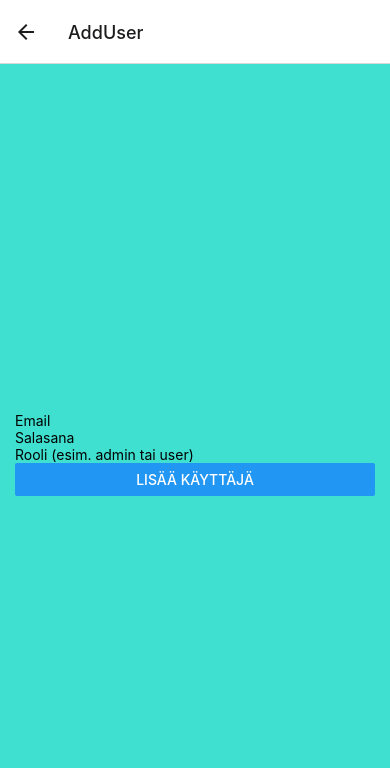
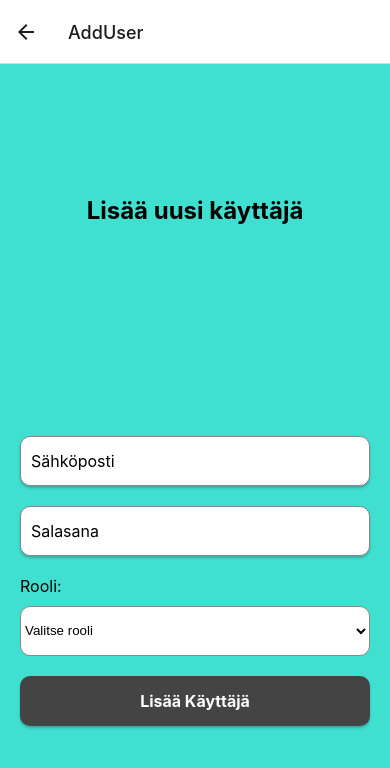
Before and after one commit to 4ntti13/TimeAndTurfApp, a React Native app: screen /AddUser in a window 390 px wide. Shown: the top 768 px of the page. Built offline with nearby package versions, Linux system fonts and the light colour scheme; what @react-native-firebase/app would draw is missing.

Commit message:
create new user works, date picker added, next pass selected date all the way to the summary screen

```diff
--- a/src/components/AddUser.tsx
+++ b/src/components/AddUser.tsx
@@ -1,42 +1,67 @@
 /* eslint-disable prettier/prettier */
-// AddUser.tsx:
+import React, { useState } from 'react';
+import { View, TextInput, Text, TouchableOpacity, StyleSheet } from 'react-native';
+import auth from '@react-native-firebase/auth';
+import firestore from '@react-native-firebase/firestore';
+import { Picker } from '@react-native-picker/picker';
 
-import React, { useState } from 'react';
-import { View, TextInput, Button, StyleSheet } from 'react-native';
-import auth from '@react-native-firebase/auth'; // Päivitetty import
-import firestore from '@react-native-firebase/firestore'; // Päivitetty import
-
-const AddUser: React.FC = () => {
+const AddUser = () => {
   const [email, setEmail] = useState('');
   const [password, setPassword] = useState('');
-  const [role, setRole] = useState(''); // esim. admin tai user
+  const [role, setRole] = useState('');
 
-  const handleAddUser = async (userEmail: string, userPassword: string, userRole: string) => {
+  const handleAddUser = async () => {
     try {
-      // Rekisteröi käyttäjä Firebase Authentication -palveluun
-      const userCredential = await auth().createUserWithEmailAndPassword(userEmail, userPassword);
+      const userCredential = await auth().createUserWithEmailAndPassword(email, password);
       const { user } = userCredential;
 
       if (user) {
-        // Tallenna lisätiedot Firestore-tietokantaan
-        await firestore().collection('users').add({
+        await firestore().collection('users').doc(user.uid).set({
           uid: user.uid,
-          email: userEmail,
-          role: userRole,
+          email: email,
+          role: role,
         });
-        console.log('Käyttäjä lisätty onnistuneesti!');
+
+        console.log('User added successfully!');
       }
     } catch (error) {
-      console.error('Virhe lisätessä käyttäjää:', error);
+      console.error('Error adding user:', error);
     }
   };
 
   return (
     <View style={styles.container}>
-      <TextInput placeholder="Email" value={email} onChangeText={setEmail} />
-      <TextInput placeholder="Salasana" value={password} onChangeText={setPassword} secureTextEntry />
-      <TextInput placeholder="Rooli (esim. admin tai user)" value={role} onChangeText={setRole} />
-      <Button title="Lisää Käyttäjä" onPress={() => handleAddUser(email, password, role)} />
+      <View style={styles.titleContainer}>
+        <Text style={styles.title}>Lisää uusi käyttäjä</Text>
+      </View>
+      <View style={styles.formContainer}>
+        <TextInput
+          placeholder="Sähköposti"
+          value={email}
+          onChangeText={setEmail}
+          style={styles.input}
+        />
+        <TextInput
+          placeholder="Salasana"
+          value={password}
+          onChangeText={setPassword}
+          secureTextEntry
+          style={styles.input}
+        />
+        <Text style={styles.label}>Rooli:</Text>
+        <Picker
+          selectedValue={role}
+          onValueChange={(itemValue) => setRole(itemValue)}
+          style={styles.picker}
+        >
+          <Picker.Item label="Valitse rooli" value="" />
+          <Picker.Item label="Työntekjä" value="user" />
+          <Picker.Item label="Pääkäyttäjä" value="admin" />
+        </Picker>
+        <TouchableOpacity style={styles.button} onPress={handleAddUser}>
+          <Text style={styles.buttonText}>Lisää Käyttäjä</Text>
+        </TouchableOpacity>
+      </View>
     </View>
   );
 };
@@ -44,11 +69,76 @@ const AddUser: React.FC = () => {
 const styles = StyleSheet.create({
   container: {
     flex: 1,
-    justifyContent: 'center',
-    padding: 15,
+    justifyContent: 'space-between',
+    padding: 20,
     backgroundColor: '#40E0D0',
   },
-  // Add other styles as required
+  titleContainer: {
+    flex: 1,
+    justifyContent: 'center',
+    alignItems: 'center',
+    padding: 20,
+  },
+  title: {
+    fontSize: 24,
+    fontWeight: 'bold',
+    marginBottom: 20,
+  },
+  formContainer: {
+    flex: 2,
+    justifyContent: 'center',
+  },
+  input: {
+    height: 50,
+    borderColor: '#888',
+    borderWidth: 1,
+    marginBottom: 20,
+    paddingLeft: 10,
+    borderRadius: 10,
+    backgroundColor: 'white',
+    fontSize: 16,
+    shadowColor: '#000',
+    shadowOffset: {
+      width: 0,
+      height: 2,
+    },
+    shadowOpacity: 0.23,
+    shadowRadius: 2.62,
+    elevation: 4,
+  },
+  button: {
+    height: 50,
+    backgroundColor: '#444',
+    justifyContent: 'center',
+    alignItems: 'center',
+    marginBottom: 20,
+    borderRadius: 10,
+    shadowColor: '#000',
+    shadowOffset: {
+      width: 0,
+      height: 2,
+    },
+    shadowOpacity: 0.23,
+    shadowRadius: 2.62,
+    elevation: 4,
+  },
+  buttonText: {
+    color: 'white',
+    fontSize: 16,
+    fontWeight: 'bold',
+  },
+  label: {
+    fontSize: 16,
+    marginBottom: 10,
+  },
+  picker: {
+    height: 50,
+    marginBottom: 20,
+    backgroundColor: 'white',
+    borderColor: '#888',
+    borderWidth: 1,
+    borderRadius: 10,
+  },
 });
 
 export default AddUser;
--- a/src/components/LoginForm.tsx
+++ b/src/components/LoginForm.tsx
@@ -1,13 +1,12 @@
 /* eslint-disable prettier/prettier */
 
 // src/components/LoginForm.tsx
-
-import React, { useContext, useState } from 'react'; // import useContext
+import React, { useContext, useState } from 'react';
 import { Image, TextInput, View, StyleSheet, Text, TouchableOpacity } from 'react-native';
 import { loginUser } from '../services/firebase';
 import { StackNavigationProp } from '@react-navigation/stack';
 import { RootStackParamList } from '../navigation/AppNavigator';
-import { AuthContext } from '../contexts/AuthContext'; // import AuthContext
+import { AuthContext } from '../contexts/AuthContext';
 import firestore from '@react-native-firebase/firestore';
 
 type LoginFormNavigationProp = StackNavigationProp<
@@ -20,7 +19,7 @@ type Props = {
 };
 
 const LoginForm: React.FC<Props> = ({ navigation }) => {
-  const { setUser } = useContext(AuthContext); // get setUser function from AuthContext
+  const { setUser } = useContext(AuthContext);
   const [email, setEmail] = useState('');
   const [password, setPassword] = useState('');
   const [errorMessage, setErrorMessage] = useState('');
--- a/src/components/MaterialEntry.tsx
+++ b/src/components/MaterialEntry.tsx
@@ -16,7 +16,7 @@ type Props = {
 };
 
 const MaterialEntry: React.FC<Props> = ({ route, navigation }) => {
-  const { customer, worksite, arrivalTime, departureTime } = route.params;
+  const { customer, worksite, arrivalTime, departureTime, selectedDate } = route.params;
   const [materials, setMaterials] = useState<any[]>([]);
   const [selectedMaterials, setSelectedMaterials] = useState<{ id: string, quantity: number }[]>([]);
 
@@ -24,6 +24,7 @@ const MaterialEntry: React.FC<Props> = ({ route, navigation }) => {
     navigation.navigate('ToolEntry', {
       customer,
       worksite,
+      selectedDate,
       arrivalTime,
       departureTime,
       selectedMaterials,
--- a/src/components/WorksiteDetails.tsx
+++ b/src/components/WorksiteDetails.tsx
@@ -1,6 +1,6 @@
 /* eslint-disable prettier/prettier */
 import React, { useState } from 'react';
-import { View, Text, StyleSheet, TouchableOpacity } from 'react-native';
+import { View, Text, StyleSheet, TouchableOpacity, ScrollView } from 'react-native';
 import { RouteProp } from '@react-navigation/native';
 import { RootStackParamList } from '../navigation/AppNavigator';
 import DateTimePicker, { DateTimePickerEvent } from '@react-native-community/datetimepicker';
@@ -16,10 +16,20 @@ type Props = {
 const WorksiteDetails: React.FC<Props> = ({ route }) => {
   const navigation = useNavigation<StackNavigationProp<RootStackParamList, 'WorksiteDetails'>>();
   const { customer, worksite } = route.params;
+  const [selectedDate, setSelectedDate] = useState(new Date());
   const [arrivalTime, setArrivalTime] = useState(new Date());
   const [departureTime, setDepartureTime] = useState(new Date());
+  const [showDateSelector, setShowDateSelector] = useState(false);
   const [showArrivalDatePicker, setShowArrivalDatePicker] = useState(false);
   const [showDepartureDatePicker, setShowDepartureDatePicker] = useState(false);
+
+  const onDateChange = (event: DateTimePickerEvent, newSelectedDate?: Date) => {
+    const currentDate = newSelectedDate || selectedDate;
+    setShowDateSelector(false);
+    setSelectedDate(currentDate);
+    setArrivalTime(currentDate);
+    setDepartureTime(currentDate);
+  };
 
   const onArrivalTimeChange = (event: DateTimePickerEvent, selectedTime?: Date) => {
     const currentTime = selectedTime || arrivalTime;
@@ -39,21 +49,38 @@ const WorksiteDetails: React.FC<Props> = ({ route }) => {
       worksite,
       arrivalTime: arrivalTime.toISOString(),
       departureTime: departureTime.toISOString(),
-      selectedTools: [], // add this line
-      selectedMaterials: [], // add this line
+      selectedDate: selectedDate.toISOString(),
+      selectedTools: [],
+      selectedMaterials: [],
     });
   };
 
   return (
-    <View style={styles.container}>
+    <ScrollView style={styles.container}>
       <View style={styles.titleContainer}>
         <Text style={styles.headerText}>Valittu asiakas: {customer.name}</Text>
         <Text style={styles.headerText}>Valittu työmaa: {worksite.name}</Text>
       </View>
 
       <View style={styles.pickerContainer}>
+        <Text style={styles.headerText}>Valitse päivämäärä:</Text>
+        <Text style={styles.timeText}>{selectedDate.toISOString().slice(0,10)}</Text>
+        <TouchableOpacity style={styles.buttonContainer} onPress={() => setShowDateSelector(true)}>
+          <Text style={styles.buttonText}>Valitse päivä</Text>
+        </TouchableOpacity>
+        {showDateSelector && (
+          <DateTimePicker
+            value={selectedDate}
+            mode="date"
+            display="default"
+            onChange={onDateChange}
+          />
+        )}
+      </View>
+
+      <View style={styles.pickerContainer}>
         <Text style={styles.headerText}>Saapumisaika:</Text>
-        <Text style={styles.timeText}>{arrivalTime.toISOString().slice(0,10)} {arrivalTime.toTimeString().slice(0,5)}</Text>
+        <Text style={styles.timeText}>{arrivalTime.toTimeString().slice(0,5)}</Text>
         <TouchableOpacity style={styles.buttonContainer} onPress={() => setShowArrivalDatePicker(true)}>
           <Text style={styles.buttonText}>Valitse saapumisaika</Text>
         </TouchableOpacity>
@@ -69,7 +96,7 @@ const WorksiteDetails: React.FC<Props> = ({ route }) => {
 
       <View style={styles.pickerContainer}>
         <Text style={styles.headerText}>Lähtöaika:</Text>
-        <Text style={styles.timeText}>{departureTime.toISOString().slice(0,10)} {departureTime.toTimeString().slice(0,5)}</Text>
+        <Text style={styles.timeText}>{departureTime.toTimeString().slice(0,5)}</Text>
         <TouchableOpacity style={styles.buttonContainer} onPress={() => setShowDepartureDatePicker(true)}>
           <Text style={styles.buttonText}>Valitse lähtöaika</Text>
         </TouchableOpacity>
@@ -84,17 +111,15 @@ const WorksiteDetails: React.FC<Props> = ({ route }) => {
       </View>
 
       <TouchableOpacity style={styles.buttonContainer} onPress={goToMaterialEntry}>
-          <Text style={styles.buttonText}>Tallenna ja jatka</Text>
+        <Text style={styles.buttonText}>Tallenna ja jatka</Text>
       </TouchableOpacity>
-
-  </View>
+    </ScrollView>
   );
 };
 
 const styles = StyleSheet.create({
   container: {
     flex: 1,
-    justifyContent: 'center',
     padding: 10,
     backgroundColor: '#40E0D0',
   },
@@ -150,5 +175,4 @@ const styles = StyleSheet.create({
   },
 });
 
-
 export default WorksiteDetails;
--- a/src/navigation/AppNavigator.tsx
+++ b/src/navigation/AppNavigator.tsx
@@ -36,6 +36,7 @@ export type RootStackParamList = {
   MaterialEntry: {
     customer: { name: string };
     worksite: { name: string };
+    selectedDate: string;
     arrivalTime: string;
     departureTime: string;
     selectedTools: { id: string; quantity: number; }[];
@@ -44,6 +45,7 @@ export type RootStackParamList = {
   ToolEntry: {
     customer: { name: string };
     worksite: { name: string };
+    selectedDate: string;
     arrivalTime: string;
     departureTime: string;
     selectedMaterials: { id: string; quantity: number; }[];
```
Lines whose indentation alone changed are shown as unchanged.
